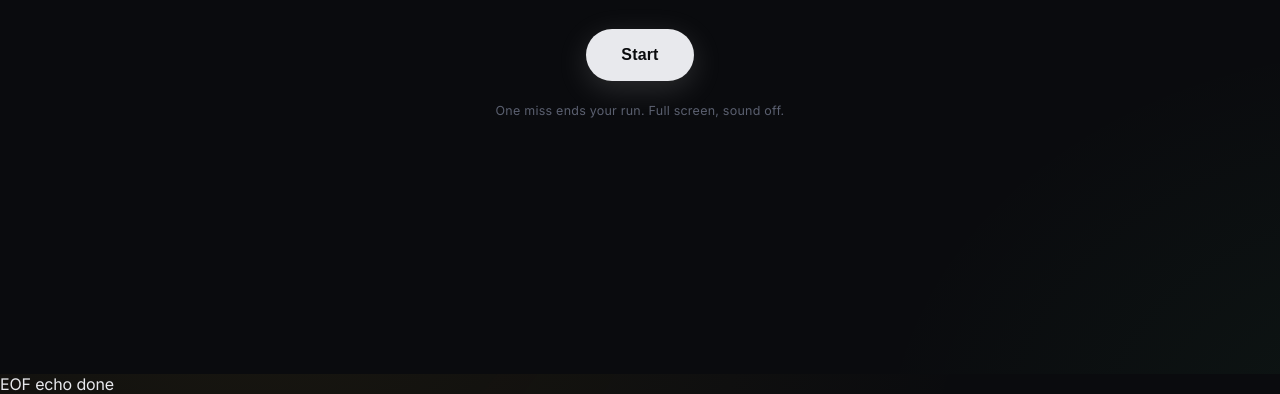
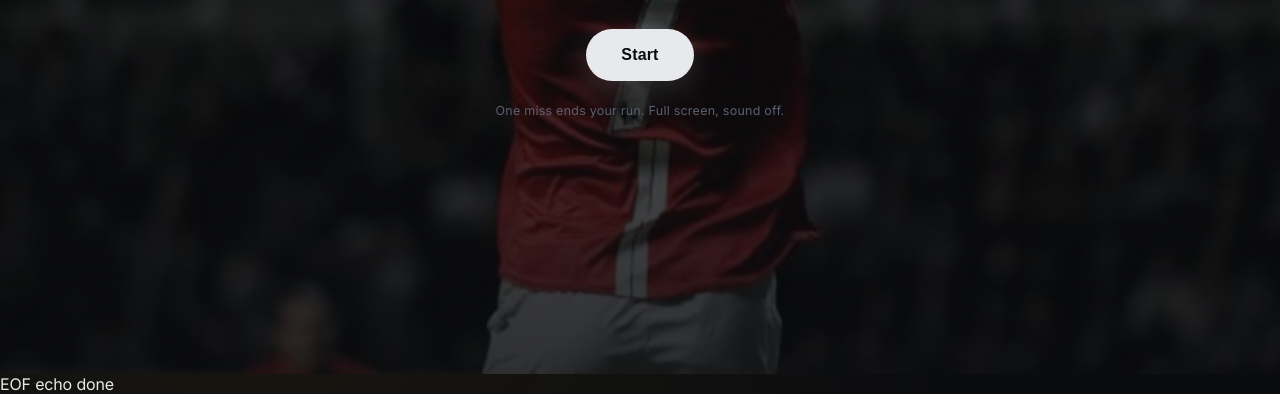
Before and after one commit to Killiivalavan/goalornogoal, a plain HTML site: page index.html in a window 1280 px wide. Shown: the part 426-820 px from the top of the page. Drawn offline with Linux system fonts and the light colour scheme.

Commit message:
Add landing background image (assets/landing-bg.jpg) with dark overlay + preload

```diff
--- a/index.html
+++ b/index.html
@@ -7,6 +7,7 @@
   <link rel="preconnect" href="https://fonts.googleapis.com" />
   <link rel="preconnect" href="https://fonts.gstatic.com" crossorigin />
   <link href="https://fonts.googleapis.com/css2?family=Inter:wght@300;400;600;800&display=swap" rel="stylesheet" />
+  <link rel="preload" as="image" href="assets/landing-bg.jpg" fetchpriority="high" />
   <link rel="stylesheet" href="style.css" />
 </head>
 <body class="view-landing">
--- a/style.css
+++ b/style.css
@@ -42,6 +42,9 @@ body.view-game #game { display: flex; }
   text-align: center;
   padding: 32px;
   position: relative;
+  background:
+    linear-gradient(180deg, rgba(10,11,14,0.55) 0%, rgba(10,11,14,0.85) 100%),
+    url("assets/landing-bg.jpg") center / cover no-repeat;
 }
 .landing-inner { max-width: 520px; }
 .eyebrow {
```
Also changed, not shown: assets/landing-bg.jpg (added).
